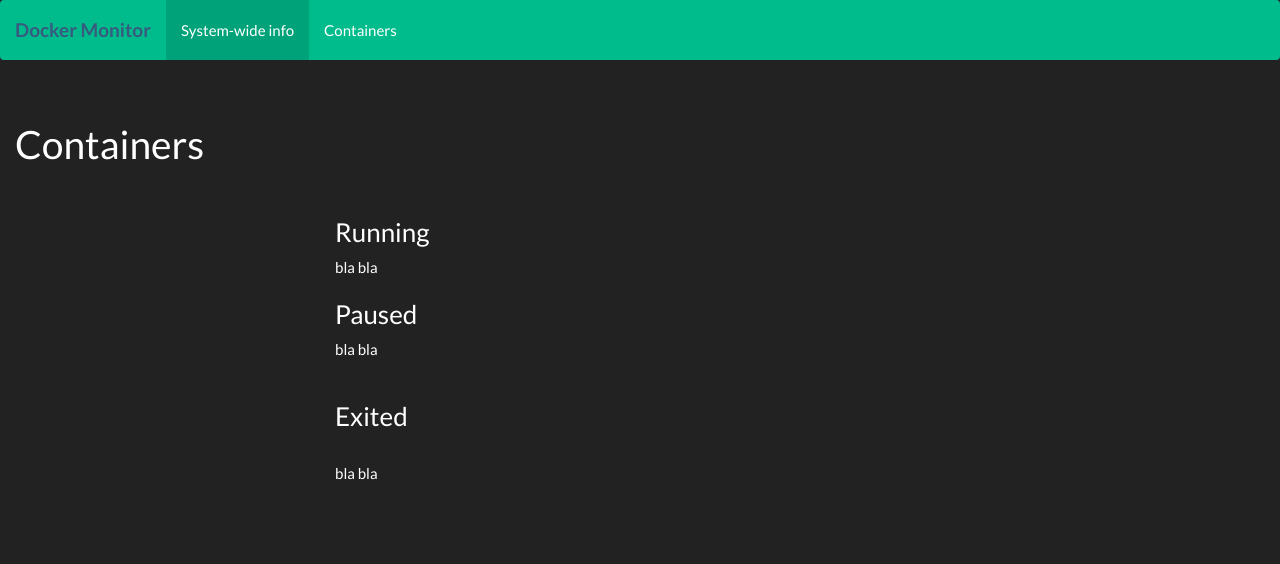
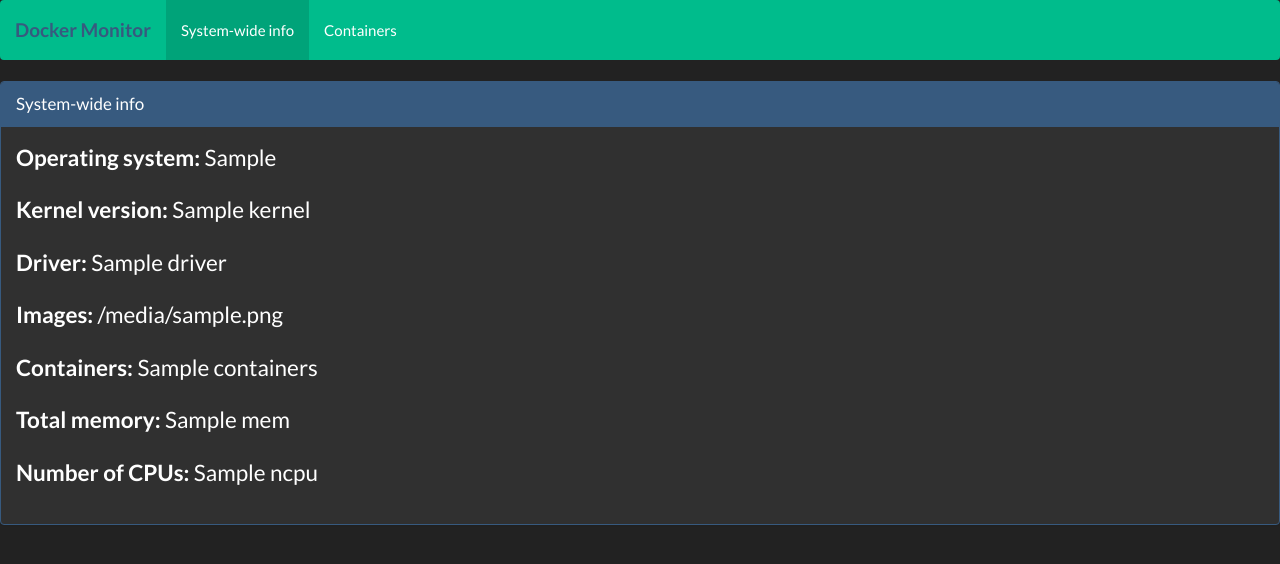
Before and after one commit to madeleine789/docker_monitor, a Flask app: template app/templates/containers.html in a window 1280 px wide. Shown: the top 564 px of the page. Run offline with Flask 2, Linux system fonts and the light colour scheme; the template is opened without the code that fills it: most values are stand-ins (such as "Sample title", 1, 10 or a date in 2020).

Commit message:
system-info view

```diff
--- a/app/templates/containers.html
+++ b/app/templates/containers.html
@@ -20,32 +20,35 @@
             <span class="icon-bar"></span>
             <span class="icon-bar"></span>
           </button>
-          <a class="navbar-brand" href="index.html"><strong>Docker Monitor</strong></a>
+          <a class="navbar-brand" href="/index"><strong>Docker Monitor</strong></a>
         </div>
 
         <div class="collapse navbar-collapse" id="bs-example-navbar-collapse-2">
           <ul class="nav navbar-nav">
-            <li class="active"><a href="containers.html">  System-wide info <span class="sr-only">(current)</span></a></li>
-            <li><a href="conatiners.html"> Containers </a></li>
+            <li class="active"><a href="/system-info">  System-wide info <span class="sr-only">(current)</span></a></li>
+            <li><a href="/conatiners"> Containers </a></li>
           </ul>
         </div>
       </div>
     </nav>
 
     <div class="container-fluid">
-        <h1 class="page-header"> Containers </h1>
         <div class="row">
-			<div class="col-md-8 col-md-offset-3">
-                <h3>Running</h3>
-                <p>bla bla</p>
-                <h3>Paused</h3>
-                <p>bla bla</p>
-                <h3 class="page-header">Exited</h3>
-                <p>bla bla</p>
-			</div>
-		</div>
+            <div class="panel panel-primary">
+                <div class="panel-heading panel-title lead">
+                    System-wide info
+                </div>
+                <div class="panel-body">
+                    <p class="lead"><b>Operating system:</b>  {{ info.os }}</p>
+                    <p class="lead"><b>Kernel version:</b>  {{ info.kernel }}  </p>
+                    <p class="lead"><b>Driver:</b>  {{ info.driver }} </p>
+                    <p class="lead"><b>Images:</b>  {{ info.images }} </p>
+                    <p class="lead"><b>Containers:</b>  {{ info.containers }} </p>
+                    <p class="lead"><b>Total memory:</b>  {{ info.mem }} </p>
+                    <p class="lead"><b>Number of CPUs:</b>  {{ info.ncpu }} </p>
+                </div>
+            </div>
+        </div>
     </div>
-
-  <!--script src="js/scripts.js"></script-->
 </body>
 </html>
--- a/app/templates/index.html
+++ b/app/templates/index.html
@@ -33,6 +33,8 @@
       </div>
     </nav>
 
+
+
   <!--script src="js/scripts.js"></script-->
 </body>
 </html>
--- a/app/views.py
+++ b/app/views.py
@@ -33,4 +33,4 @@ def container(id):
 	status = {}
 	processes = stats.processes_running(id)
 
-	return render_template('container.html', general=general, cpu=cpu, memory=memory, status=status, processes=processes)
+	return render_template('container.html', id=id, general=general, cpu=cpu, memory=memory, status=status, processes=processes)
--- a/monitor/docker_stats.py
+++ b/monitor/docker_stats.py
@@ -9,12 +9,15 @@ c = Client(base_url='unix://var/run/docker.sock', version='1.9', timeout=10)
 def system_wide_info():
 	system_info = {}
 	info = c.info()
+
 	system_info['containers'] = info['Containers']
 	system_info['images'] = info['Images']
 	system_info['driver'] = info['Driver']
 	system_info['mem'] = info['MemTotal']
 	system_info['kernel'] = info['KernelVersion']
 	system_info['ncpu'] = info['NCPU']
+	system_info['os'] = info['OperatingSystem']
+	system_info['index'] = info['IndexServerAddress']
 
 	return system_info
 
```
Also changed, not shown: app/templates/system-info.html (+14 -4 lines).
